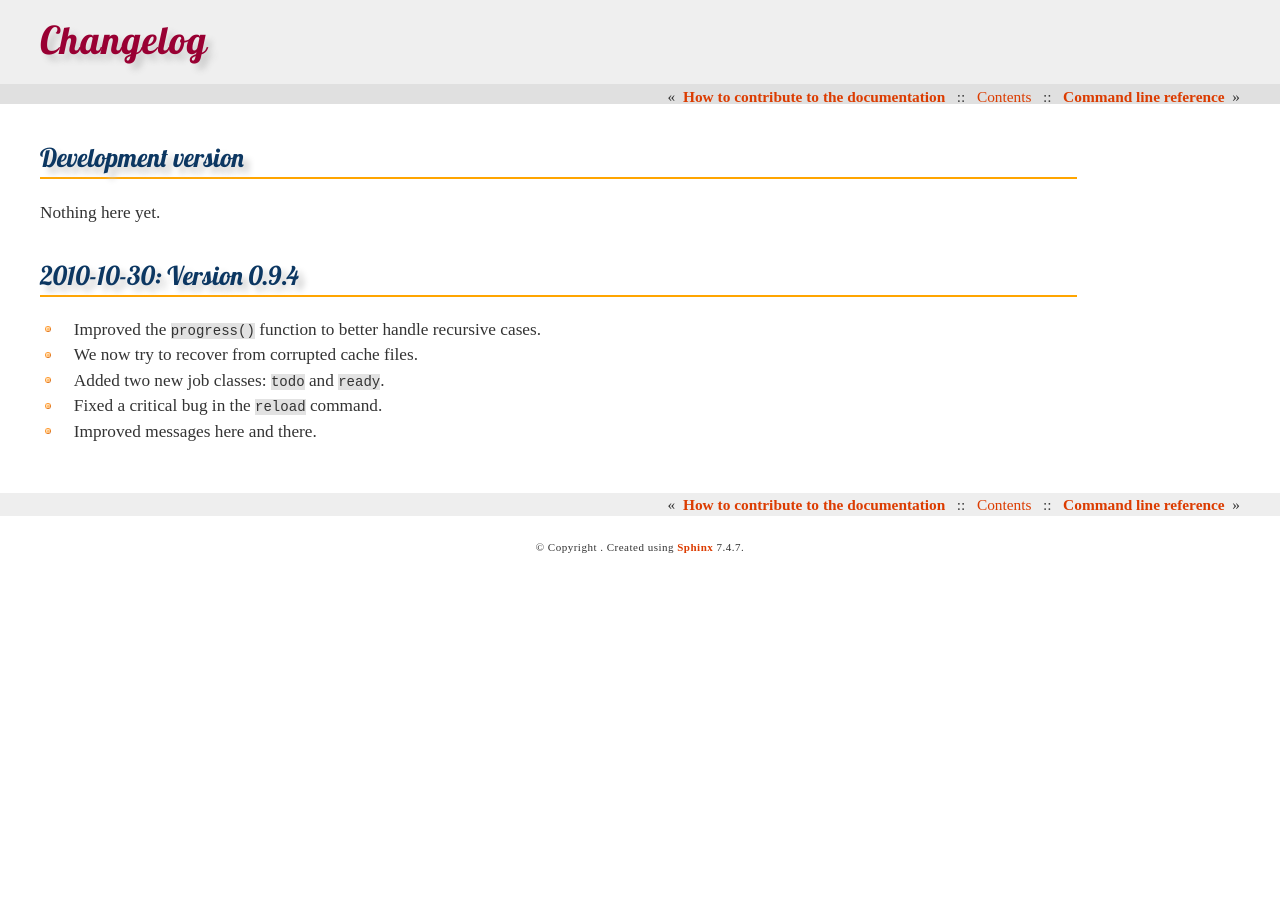
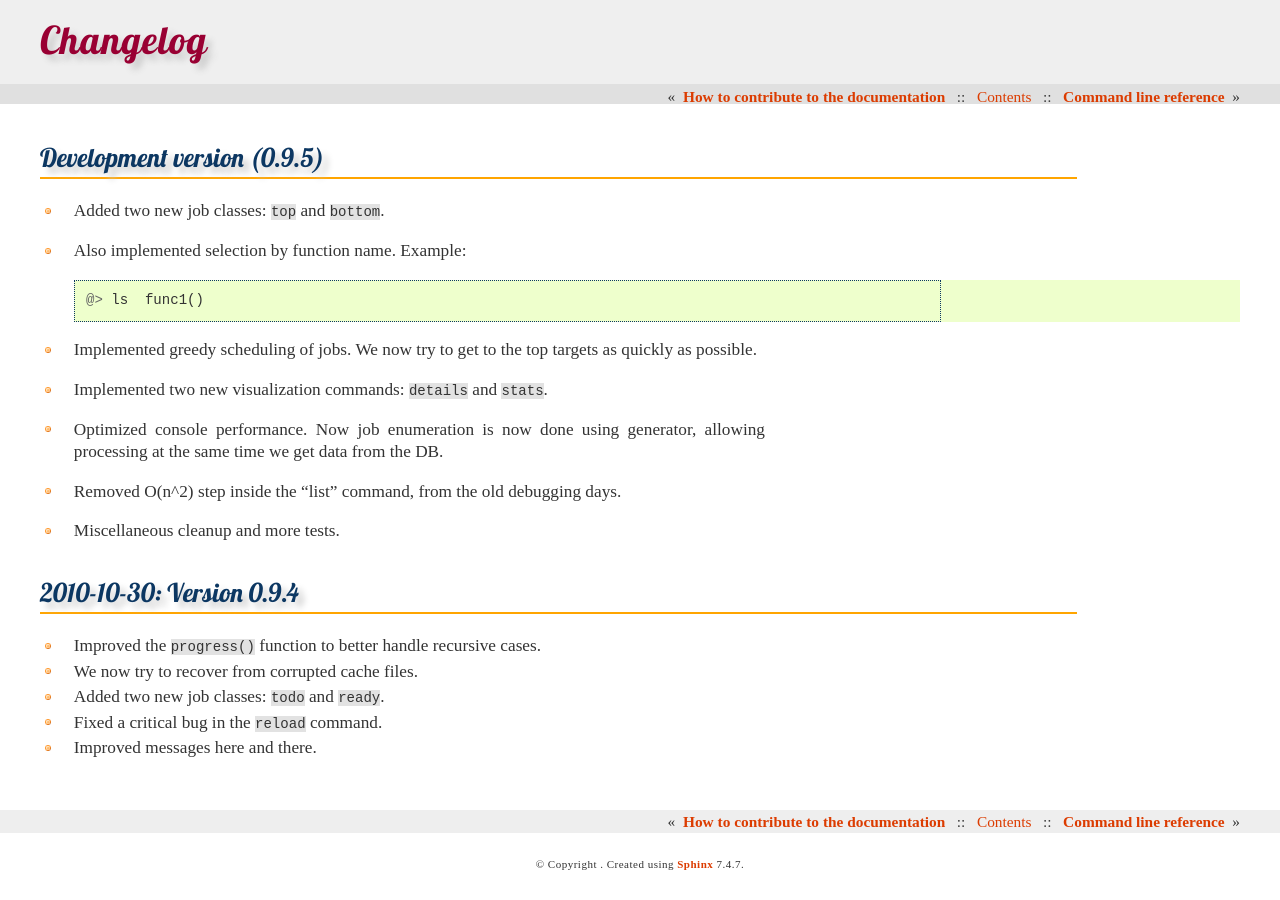
Before and after one commit to AndreaCensi/compmake, a Sphinx documentation site: the page built from docs/changelog.rst, in a window 1280 px wide. Built offline with Sphinx 7.4.7, drawn with Linux system fonts in a browser that asks for light colours; some web fonts are replaced; formulas are drawn with MathJax 3.

Commit message:
Changelog

```diff
--- a/docs/changelog.rst
+++ b/docs/changelog.rst
@@ -1,18 +1,37 @@
 Changelog
 =========
 
-Development version
--------------------
+Development version (0.9.5)
+--------------------------
 
-Nothing here yet.
+* Added two new job classes: ``top`` and ``bottom``.
 
+* Also implemented selection by function name. Example: ::
+
+       @> ls  func1()
+
+* Implemented greedy scheduling of jobs. We now try to get
+  to the top targets as quickly as possible.
+
+* Implemented two new visualization commands: ``details`` and ``stats``.
+
+* Optimized console performance. Now job enumeration is now done using generator,
+  allowing processing at the same time we get data from the DB.
+
+* Removed O(n^2) step inside the "list" command, from the old debugging days.
+
+* Miscellaneous cleanup and more tests.
 
 
 2010-10-30: Version 0.9.4
 -------------------------
 
 * Improved the ``progress()`` function to better handle recursive cases.
+
 * We now try to recover from corrupted cache files.
+
 * Added two new job classes: ``todo`` and ``ready``.
+
 * Fixed a critical bug in the ``reload`` command.
+
 * Improved messages here and there.
```
